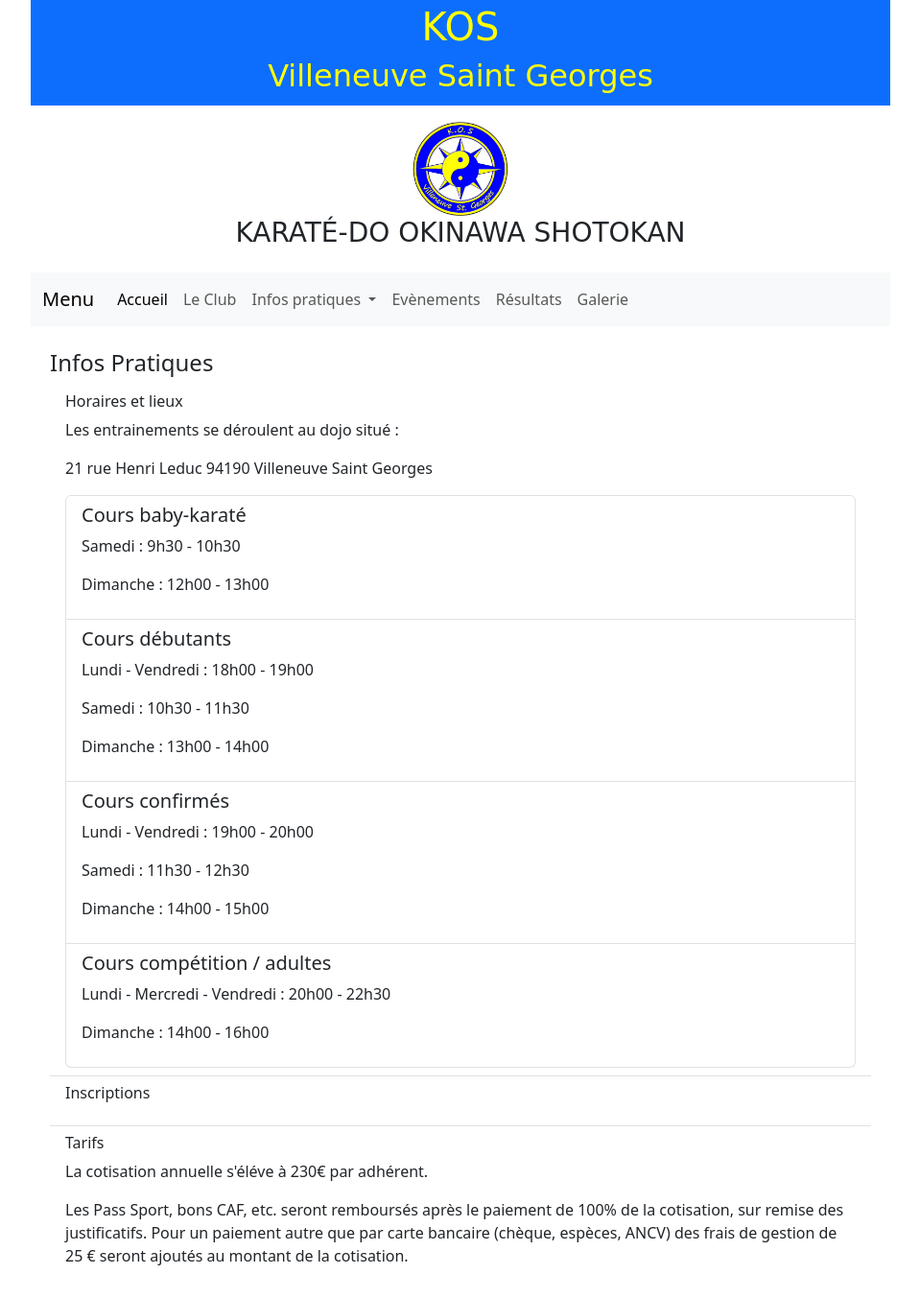
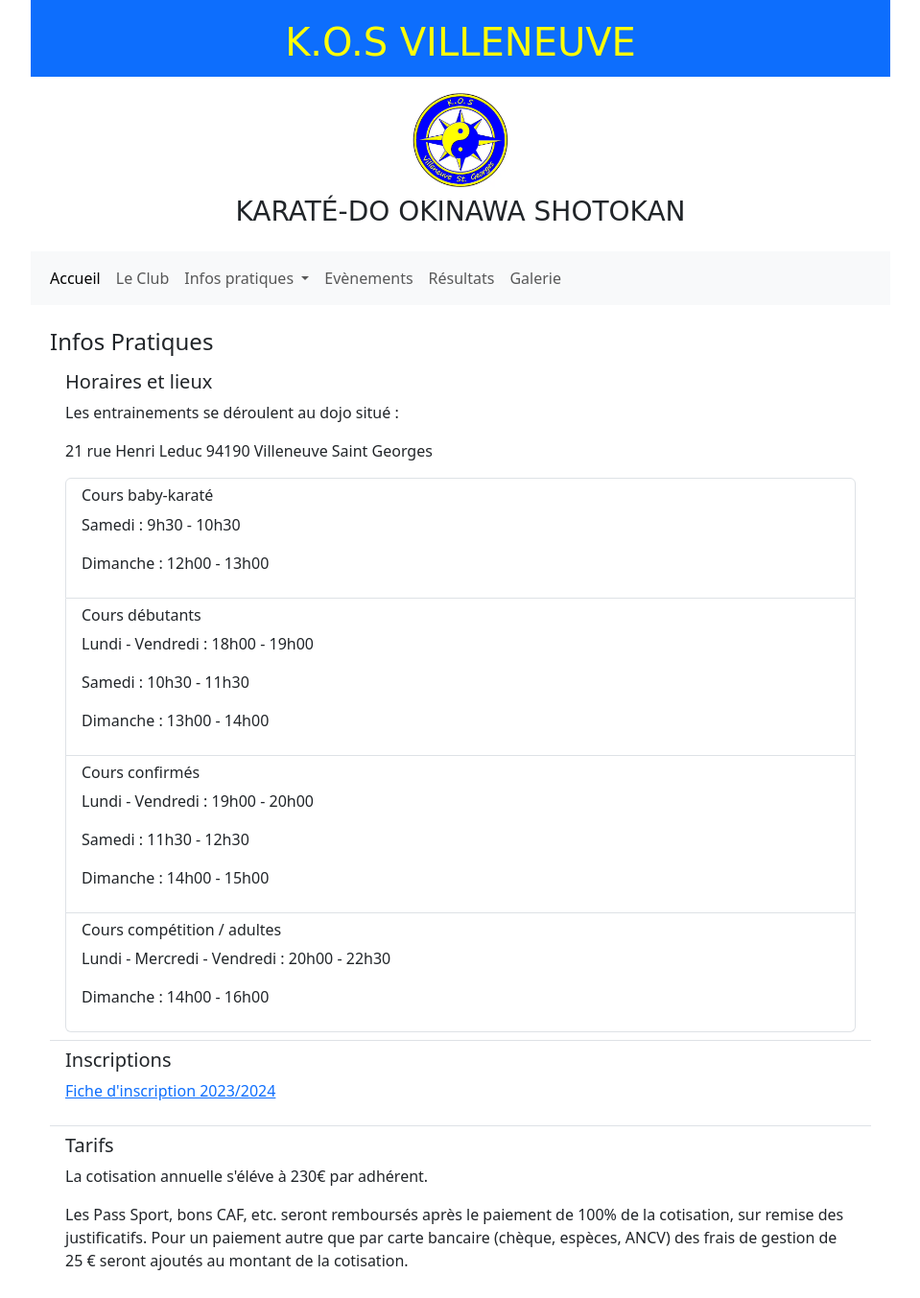
Before and after one commit to kaiss94/KOS-MEZRANI-ISSAM, a plain HTML site: page horaires.html in a window 1280 px wide. Shown: the whole page at 96% size, without its empty margins (160-1119 px from the left). Drawn offline with nearby package versions, Linux system fonts and the light colour scheme; a web font is replaced by a local one.

Commit message:
harmonisation des headers + ajout du formulaire

```diff
--- a/horaires.html
+++ b/horaires.html
@@ -4,7 +4,7 @@
     <meta charset="UTF-8">
     <meta name="viewport" content="width=device-width, initial-scale=1.0">
 
-    <title>KOS VSG - infos pratiques</title>
+    <title>KOS VSG - Infos pratiques</title>
     <link
       href="https://cdn.jsdelivr.net/npm/bootstrap@5.3.2/dist/css/bootstrap.min.css"
       rel="stylesheet"
@@ -20,13 +20,12 @@
   <body>
     <header class="container-fluid p-0 m-auto" id="index">
       <div id="baniere" class="bg-primary text-center p-1 m-auto">
-        <h1>KOS</h1>
-        <h2>Villeneuve Saint Georges</h2>
+        <h1 class="pt-3">K.O.S VILLENEUVE</h1>
       </div>
       <div id="logo" class="d-flex flex-column m-3 text-center">
         <a href="index.html"><img src="images/logoKOSblanc.png" alt="logo club"
             width="100" height="100"></a>
-        <h3>KARATÉ-DO OKINAWA SHOTOKAN</h3>
+        <h3 class="pt-2">KARATÉ-DO OKINAWA SHOTOKAN</h3>
       </div>
       <nav class="navbar navbar-expand-lg bg-body-tertiary">
         <div class="container-fluid">
@@ -36,7 +35,6 @@
             aria-label="Toggle navigation">
             <span class="navbar-toggler-icon"></span>
           </button>
-          <a class="navbar-brand" href="#">Menu</a>
           <div class="collapse navbar-collapse" id="navbarTogglerDemo03">
             <ul class="navbar-nav me-auto mb-2 mb-lg-0">
               <li class="nav-item">
@@ -46,12 +44,12 @@
                 <a class="nav-link" href="index.html#le-club">Le Club</a>
               </li>
               <li class="nav-item">
-                <a class="nav-link dropdown-toggle" href="#infos-pratiques" role="button"
+                <a class="nav-link dropdown-toggle" href="horaires.html" role="button"
                   data-bs-toggle="dropdown" aria-expanded="false">
                   Infos pratiques
                 </a>
                 <ul class="dropdown-menu">
-                  <li><a class="dropdown-item" href="#infos-pratiques">Horaires et lieux</a></li>
+                  <li><a class="dropdown-item" href="#horaires">Horaires et lieux</a></li>
                   <li><a class="dropdown-item" href="#inscriptions">Inscriptions</a></li>
                   <li><a class="dropdown-item" href="#tarifs">Tarifs</a></li>
                 </ul>
@@ -78,41 +76,41 @@
         <div id="infos-pratiques" class="m-auto p-2">
           <h4>Infos Pratiques</h4>
           <ul class="list-group list-group-flush">
-            <li class="list-group-item">
-              <h6>Horaires et lieux</h6>
+            <li class="list-group-item" id="horaires">
+              <h5>Horaires et lieux</h5>
               <p>Les entrainements se déroulent au dojo situé : </p>
               <p>21 rue Henri Leduc 94190 Villeneuve Saint Georges</p>
               <ul class="list-group">
                 <li class="list-group-item">
-                  <h5>Cours baby-karaté</h5>
+                  <h6>Cours baby-karaté</h6>
                   <p>Samedi : 9h30 - 10h30</p>
                   <p>Dimanche : 12h00 - 13h00</p>
                 </li>
                 <li class="list-group-item">
-                  <h5>Cours débutants</h5>
+                  <h6>Cours débutants</h6>
                   <p>Lundi - Vendredi : 18h00 - 19h00</p>
                   <p>Samedi : 10h30 - 11h30</p>
                   <p>Dimanche : 13h00 - 14h00</p>
                 </li>
                 <li class="list-group-item">
-                  <h5>Cours confirmés</h5>
+                  <h6>Cours confirmés</h6>
                   <p>Lundi - Vendredi : 19h00 - 20h00</p>
                   <p>Samedi : 11h30 - 12h30</p>
                   <p>Dimanche : 14h00 - 15h00</p>
                 </li>
                 <li class="list-group-item">
-                  <h5>Cours compétition / adultes</h5>
+                  <h6>Cours compétition / adultes</h6>
                   <p>Lundi - Mercredi - Vendredi : 20h00 - 22h30</p>
                   <p>Dimanche : 14h00 - 16h00</p>
                 </li>
               </ul>
             </li>
             <li class="list-group-item" id="inscriptions">
-              <h6>Inscriptions</h6>
-              <p></p>
+              <h5>Inscriptions</h5>
+              <p><a href="annexes/formulaireKOS.pdf">Fiche d'inscription 2023/2024</a></p>
             </li>
             <li class="list-group-item" id="tarifs">
-              <h6>Tarifs</h6>
+              <h5>Tarifs</h5>
               <p>La cotisation annuelle s'éléve à 230€ par adhérent.</p>
               <p>Les Pass Sport, bons CAF, etc. seront remboursés après le paiement de 100% de la cotisation, sur remise des justificatifs.
                 Pour un paiement autre que par carte bancaire (chèque, espèces, ANCV) des frais de gestion de 25 € seront ajoutés au montant de la cotisation.</p>
```
Also changed, not shown: events.html (+17 -13 lines), index.html (+3 -3 lines), 1 other file.
